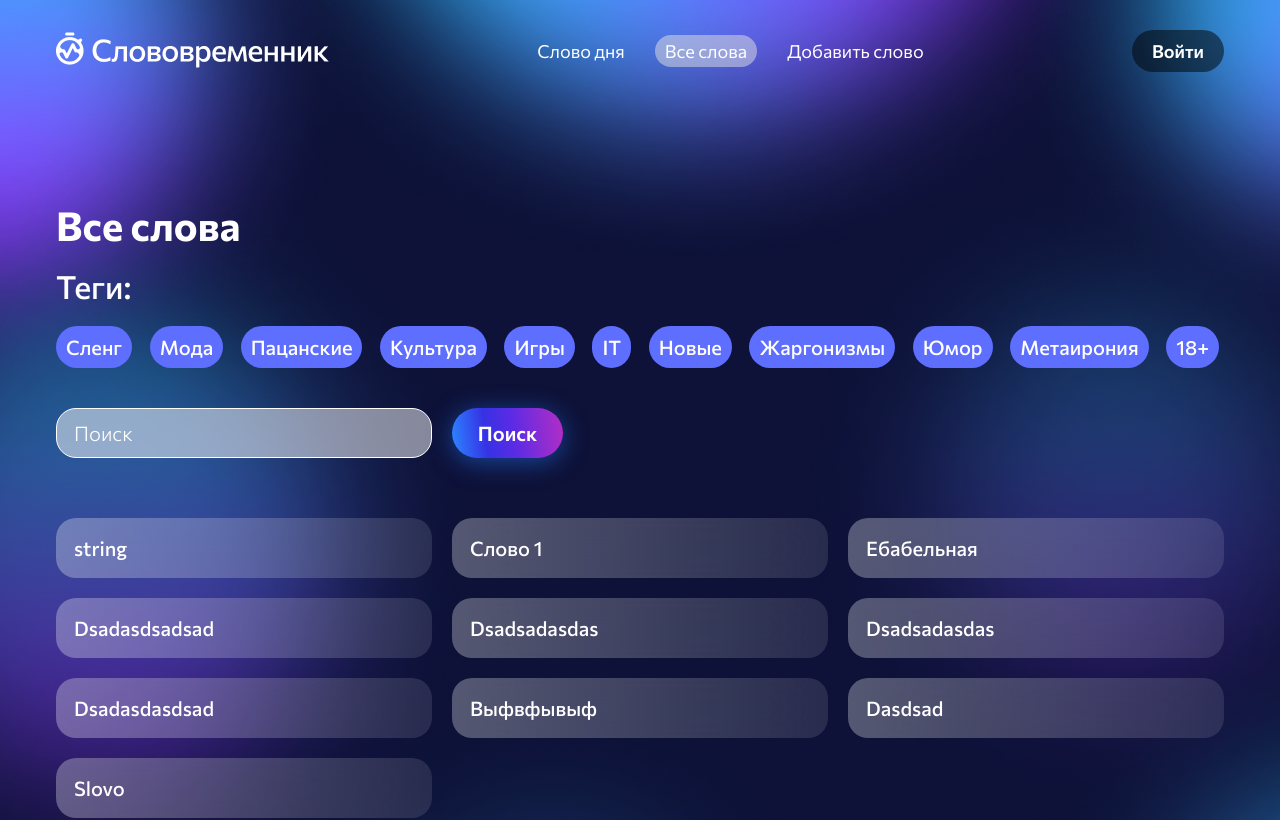
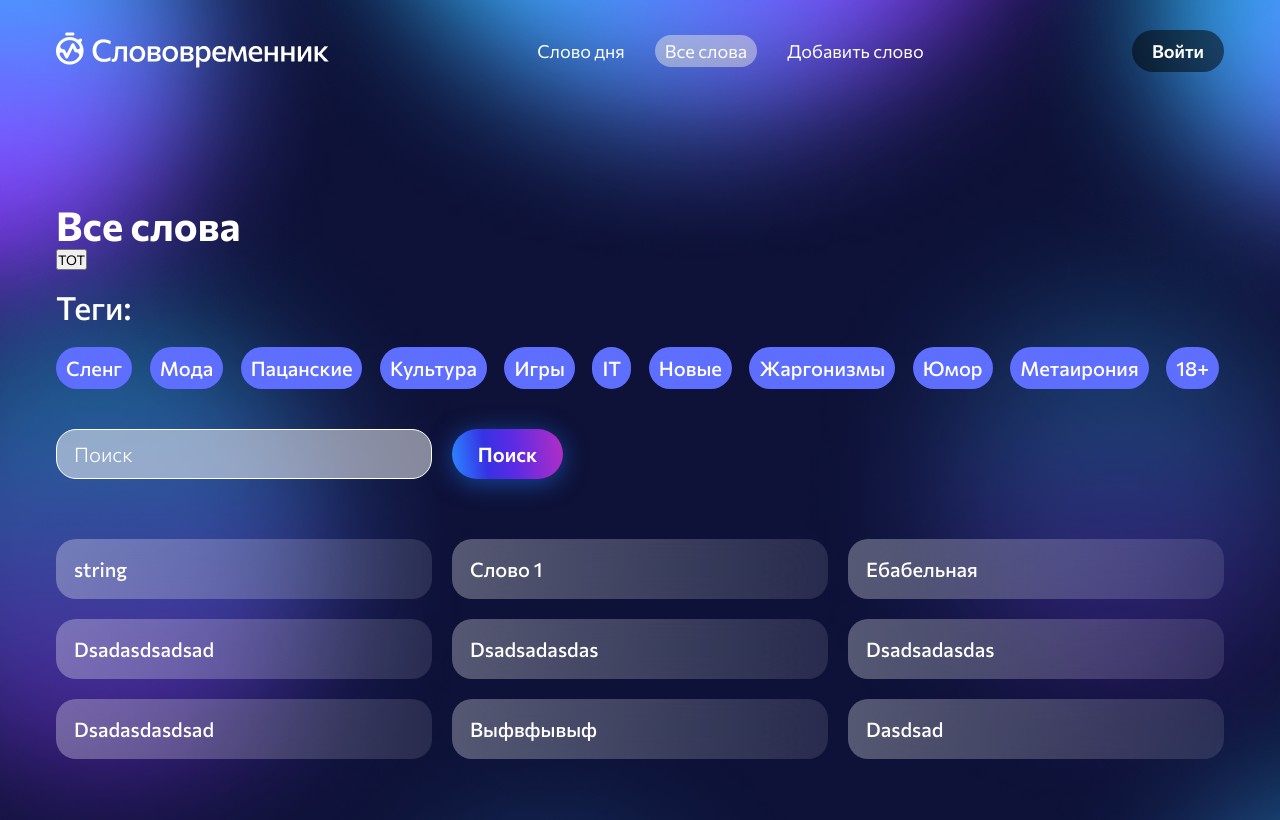
Before and after one commit to StKir/slovovremennik, a Next.js app: page /all-words in a window 1280 px wide. Shown: the top 820 px of the page. Built offline with nearby package versions, Linux system fonts and the light colour scheme; data requests are answered from the project's data file.

Commit message:
AllWords: Добавил скролл, но работает хуева потом исправлю

```diff
--- a/db.json
+++ b/db.json
@@ -170,6 +170,104 @@
         }
       ],
       "id": "bae89106-4f4f-3dbe-7c33-d16ab47a1367"
+    },
+    {
+      "word": "Фывыфвыфвфыв",
+      "description": "выфвыфвыфвыфв",
+      "example": "ыфвыфвфывыфвф",
+      "speech": "Существительное",
+      "tegs": [
+        {
+          "id": 1,
+          "name": "Сленг"
+        },
+        {
+          "id": 11,
+          "name": "18+"
+        }
+      ],
+      "id": "4072b38b-b36e-fbed-c3dc-5bd273c2a7ec"
+    },
+    {
+      "word": "Вфывфывфывфывфывфывфы",
+      "description": "вфывфывфывыфв",
+      "example": "вфывфывфывфыпыапапрр",
+      "speech": "Существительное",
+      "tegs": [
+        {
+          "id": 8,
+          "name": "Жаргонизмы"
+        },
+        {
+          "id": 9,
+          "name": "Юмор"
+        }
+      ],
+      "id": "af065b91-ca0f-b528-a162-c52e8a3e2dc6"
+    },
+    {
+      "word": "Ррцеурцацрик",
+      "description": "иукйцриукикцо",
+      "example": "ерцкркоткткеит",
+      "speech": "Глагол",
+      "tegs": [
+        {
+          "id": 6,
+          "name": "IT"
+        },
+        {
+          "id": 8,
+          "name": "Жаргонизмы"
+        }
+      ],
+      "id": "0a2494ec-c8e7-f44e-6bfa-4c8a27dd6fb5"
+    },
+    {
+      "word": "Пфукруруетект",
+      "description": "ктцкетиквикеи",
+      "example": "кеицкикеваикаеп",
+      "speech": "Числительное",
+      "tegs": [
+        {
+          "id": 9,
+          "name": "Юмор"
+        }
+      ],
+      "id": "b3064957-1d29-e83d-009a-d7402f6db769"
+    },
+    {
+      "word": "Епкцокоь",
+      "description": "фвкп фкуп уфкпук пукпуруейреур рецйкеркек еррке цер кц",
+      "example": "пуркерцкоцоцкнотитнеоеп",
+      "speech": "Деепричастие",
+      "tegs": [
+        {
+          "id": 3,
+          "name": "Пацанские"
+        },
+        {
+          "id": 6,
+          "name": "IT"
+        }
+      ],
+      "id": "68907de3-0955-0e60-b383-61fa0329f9a6"
+    },
+    {
+      "word": "Рыерыкеор",
+      "description": "ыьнавпрьтпа",
+      "example": "арыкркер",
+      "speech": "Наречие",
+      "tegs": [
+        {
+          "id": 5,
+          "name": "Игры"
+        },
+        {
+          "id": 6,
+          "name": "IT"
+        }
+      ],
+      "id": "80dcbee7-2495-e554-42a9-605d9c0f099a"
     }
   ],
   "tegs": [
--- a/src/components/screens/allWords/AllWords.tsx
+++ b/src/components/screens/allWords/AllWords.tsx
@@ -8,28 +8,36 @@ import Words from '@/components/ui/word';
 import { useEffect } from 'react';
 import { useAppDispatch, useAppSelector } from '@/store/store';
 import {
+	addPage,
 	filteredWords,
 	getAllTags,
 	getAllWords,
 	removeTags,
-	selectAll,
 	selectTags
 } from '@/store/wordsSlice';
 import { ITags } from '@/interfaces/api.interface';
 
 const AllWords = () => {
-	const words = useAppSelector(selectAll);
-	const words1 = useAppSelector(filteredWords);
+	const words = useAppSelector(filteredWords);
 	const tags = useAppSelector((state) => state.words.tags);
+	const page = useAppSelector((state) => state.words.page);
 	const selectedTags = useAppSelector((state) => state.words.selectedTags);
 	const dispatch = useAppDispatch();
 
 	useEffect(() => {
-		dispatch(getAllWords());
+		dispatch(getAllWords(page));
 		if (tags.length < 1) {
 			dispatch(getAllTags());
 		}
-	}, [dispatch, tags.length]);
+	}, [dispatch, tags.length, page]);
+
+	const handleScroll = () => {
+		const bottom =
+			document.body.scrollHeight < window.scrollY + window.innerHeight;
+		if (bottom) {
+			dispatch(addPage());
+		}
+	};
 
 	const OnValidateTags = (el: ITags) => {
 		selectedTags.includes(el)
@@ -40,6 +48,7 @@ const AllWords = () => {
 	return (
 		<div className={styles.container}>
 			<h2>Все слова</h2>
+			<button onClick={() => dispatch(addPage())}>TOT</button>
 			<div className={styles.tegs_content}>
 				<h3 className={styles.tegs_title}>Теги:</h3>
 				<div className={styles.list_tegs}>
@@ -62,7 +71,7 @@ const AllWords = () => {
 						</MainButton>
 					</form>
 					<div className={styles.word_list}>
-						{words1.map((wordInfo) => (
+						{words.map((wordInfo) => (
 							<Words content={wordInfo} key={wordInfo.id} />
 						))}
 					</div>
--- a/src/interfaces/store.interface.ts
+++ b/src/interfaces/store.interface.ts
@@ -7,4 +7,5 @@ export type TWords = {
 	LoadingStatus: 'idle' | 'loading' | 'error' | 'start';
 	addWordStatus: 'start' | 'added' | 'error' | 'loading';
 	selectedTags: ITags[];
+	page: number;
 };
--- a/src/store/wordsSlice.ts
+++ b/src/store/wordsSlice.ts
@@ -20,15 +20,16 @@ const initialState = {
 	tags: [],
 	LoadingStatus: 'start',
 	addWordStatus: 'start',
-	selectedTags: []
+	selectedTags: [],
+	page: 9
 } as TWords;
 
-export const getAllWords = createAsyncThunk<IWord[]>(
+export const getAllWords = createAsyncThunk<IWord[], number>(
 	'words/getAllWords',
-	async () => {
+	async (num = 0) => {
 		return await axios({
 			method: 'GET',
-			url: 'http://localhost:3004/words'
+			url: `http://localhost:3004/words?_start=${0}&_end=${num}`
 		})
 			.then((data) => data.data)
 			.catch((err) => console.log(err));
@@ -53,9 +54,8 @@ export const getAllTags = createAsyncThunk<ITags[]>(
 	async () => {
 		return await axios({
 			method: 'GET',
-			url: 'http://localhost:3004/tegs'
+			url: `http://localhost:3004/tegs`
 		})
-			// .then((data) => console.log(data))
 			.then((data) => data.data)
 			.catch((err) => console.log(err));
 	}
@@ -75,6 +75,9 @@ const wordsSlice = createSlice({
 			state.selectedTags = state.selectedTags.filter(
 				(el) => el.id !== payload.id
 			);
+		},
+		addPage: (state) => {
+			state.page += 9;
 		}
 	},
 	extraReducers: (builder) => {
@@ -125,20 +128,18 @@ export const filteredWords = createSelector(
 		if (!selectedTags.length) {
 			return words;
 		}
-		const sele: IWord[] = [];
-		selectedTags.forEach((selectag) => {
-			words.forEach((el1) => {
-				el1.tegs.forEach((teg) => {
-					if (teg.id === selectag.id) {
-						sele.push(el1);
-					}
-				});
+		const idArray = selectedTags.map((el) => {
+			return el.id;
+		});
+		return words.filter((el) => {
+			const tagsIdArray = el.tegs.map((el) => {
+				return el.id;
 			});
+			return tagsIdArray.some((id) => idArray.includes(id));
 		});
-		return sele;
 	}
 );
 
-export const { closeModalThx, selectTags, removeTags } = actions;
+export const { closeModalThx, selectTags, removeTags, addPage } = actions;
 
 export default reducer;
```
